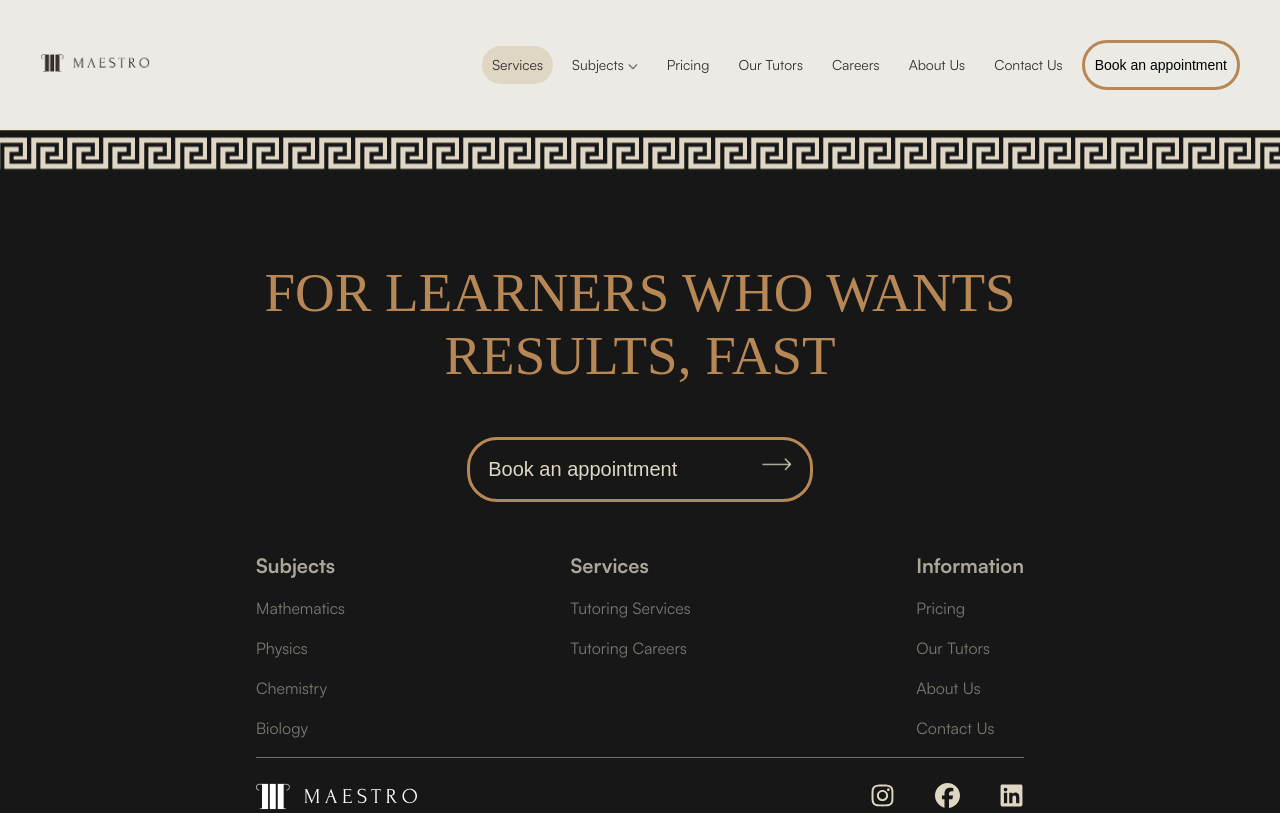
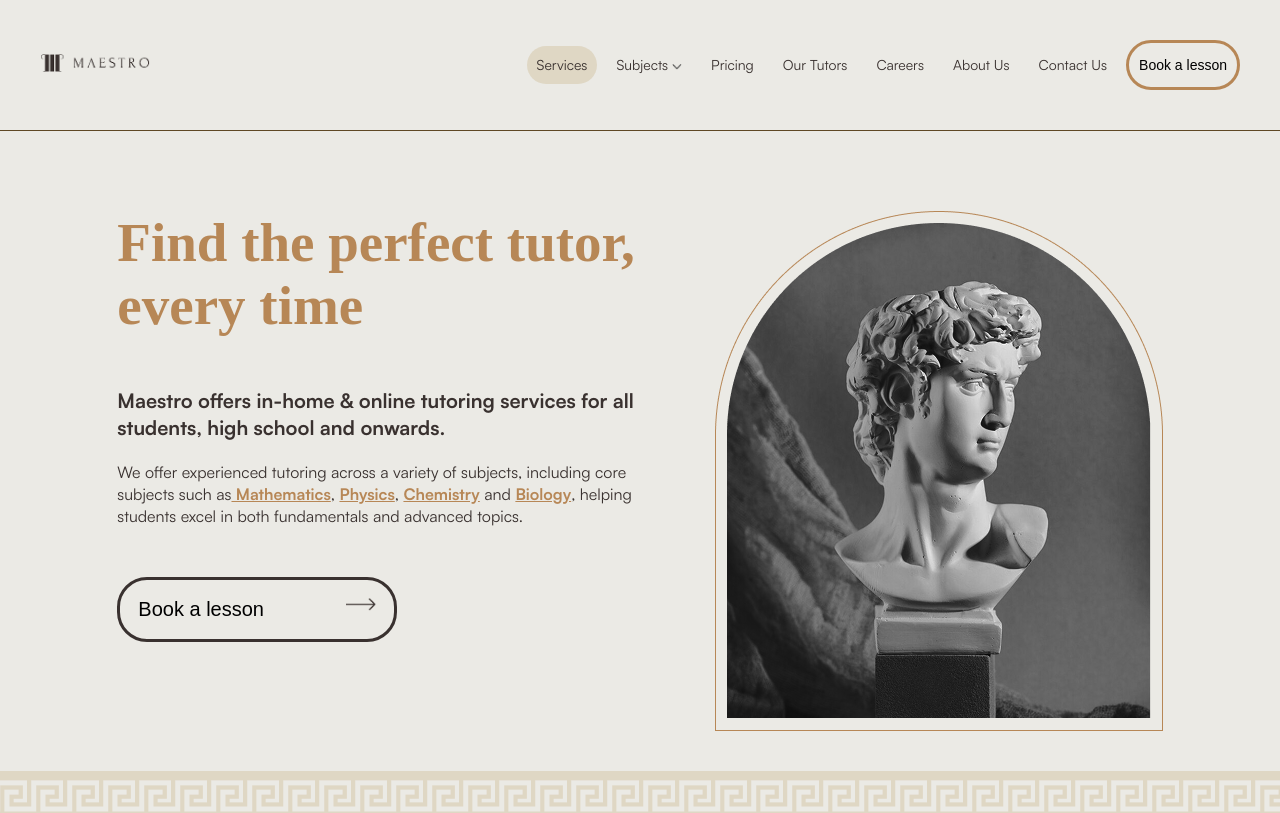
Before and after one commit to samihwadi/maestro-mern, a React (Vite) app in the folder client/maestro-mern/: page /services in a window 1280 px wide. Shown: the top 813 px of the page. Built offline with nearby package versions, Linux system fonts and the light colour scheme; a web font is replaced by a local one.

Commit message:
Created services page

```diff
--- a/client/maestro-mern/src/App.tsx
+++ b/client/maestro-mern/src/App.tsx
@@ -3,6 +3,7 @@ import Footer from './components/footer/Footer'
 import Landing from './components/landing-page/Landing'
 import Navbar from './components/navigation/Navbar'
 import { BrowserRouter as Router, Route, Routes } from 'react-router-dom'
+import Services from './containers/services/Services'
 
 
 const App = () => {
@@ -14,6 +15,7 @@ const App = () => {
           <Navbar />
           <Routes>
             <Route path='/' element={<Landing />}></Route>
+            <Route path='/services' element={<Services />}></Route>
           </Routes>
           <Footer />
         </Router>
--- a/client/maestro-mern/src/components/footer/Footer.tsx
+++ b/client/maestro-mern/src/components/footer/Footer.tsx
@@ -13,7 +13,7 @@ const Footer = () => {
         <div className="runner-design"></div>
         <div className="footer-content-wrapper">
             <h1>FOR LEARNERS WHO WANTS RESULTS, FAST</h1>
-            <button onClick={handleSubmit}>Book an appointment <img src="/arrow-right-light.png" alt="Right Arrow Icon" /></button>
+            <button onClick={handleSubmit}>Book a lesson <img src="/arrow-right-light.png" alt="Right Arrow Icon" /></button>
             <div className="links-container">
                 <ul>
                     <li><strong>Subjects</strong></li>
--- a/client/maestro-mern/src/components/landing-page/Landing.scss
+++ b/client/maestro-mern/src/components/landing-page/Landing.scss
@@ -52,9 +52,6 @@
             margin-top: 50px;
             width: 50%;
             @include styles.styleButton(styles.$textColorDark, styles.$bgColorLight);
-            img {
-                width: 20px;
-            }
         }
     }
 }
--- a/client/maestro-mern/src/components/landing-page/Landing.tsx
+++ b/client/maestro-mern/src/components/landing-page/Landing.tsx
@@ -21,7 +21,7 @@ const Landing = () => {
             <h1>ELEVATED LEARNING THROUGH MAESTRO</h1>
             <h3>In-home  |  Online Tutoring</h3>
             <p className='text-intro'>Smart learning, made easy! Affordable rates, flexible schedules, and tutors who truly care—we keep learning stress-free and effective. Let's grow together!</p>
-            <button onClick={handleSubmit}>Book an appointment</button>
+            <button onClick={handleSubmit}>Book a lesson</button>
         </div>
       </div>
       <PromoRunner />
--- a/client/maestro-mern/src/components/navigation/Navbar.tsx
+++ b/client/maestro-mern/src/components/navigation/Navbar.tsx
@@ -71,7 +71,7 @@ const Navbar = () => {
         <NavLink to="/careers" className={({ isActive }) => (isActive ? 'active' : '')}>Careers</NavLink>
         <NavLink to="/about-us" className={({ isActive }) => (isActive ? 'active' : '')}>About Us</NavLink>
         <NavLink to="/contact-us" className={({ isActive }) => (isActive ? 'active' : '')}>Contact Us</NavLink>
-        <button onClick={handleSubmit}>Book an appointment</button>
+        <button onClick={handleSubmit}>Book a lesson</button>
       </div>
     </div>
   );
--- a/client/maestro-mern/src/components/pitch/Pitch.scss
+++ b/client/maestro-mern/src/components/pitch/Pitch.scss
@@ -3,6 +3,7 @@
 .pitch-container {
     display: flex;
     flex-direction: column;
+    border: solid 0.5px s.$bgColorDark;
     .pitch-content-wrapper {
         display: flex;
         justify-content: space-between;
--- a/client/maestro-mern/src/components/walkthrough/Walkthrough.tsx
+++ b/client/maestro-mern/src/components/walkthrough/Walkthrough.tsx
@@ -37,7 +37,7 @@ const Walkthrough = () => {
                     </div>
                 ))}
             </div>
-            <button onClick={handleSubmit} onMouseEnter={() => setIsHovered(true)} onMouseLeave={() => setIsHovered(false)} >Book an appointment
+            <button onClick={handleSubmit} onMouseEnter={() => setIsHovered(true)} onMouseLeave={() => setIsHovered(false)} >Book a lesson
                 <img
                 src={isHovered ? "/arrow-right-light.png" : "/arrow-right-dark.png"}
                 alt="Right Arrow Icon"
--- /dev/null
+++ b/client/maestro-mern/src/containers/services/Services.scss
@@ -0,0 +1,53 @@
+@use '../../styles/' as s;
+
+.services-container {
+
+}
+.services-article {
+    height: 80vh;
+    display: flex;
+    padding: 80px;
+    justify-content: space-evenly;
+    .services-text-wrapper {
+        width: 50%;
+        h1 {
+            @include s.headerText;
+            font-size: 55px;
+        }
+        p, h3 {
+            @include s.paragraphText;
+        }
+        h3 {
+            font-weight: 600;
+            font-size: 20px;
+            margin: 50px 0px 20px;
+        }
+        p {
+            margin-bottom: 50px;
+            a {
+                font-weight: 600;
+                color: s.$bgHoverLight;
+            }
+        }
+        button {
+            @include s.styleButton(s.$textColorDark, s.$bgColorLight);
+            width: 50%;
+            display: flex;
+            margin-top: 50px;
+            align-self: center;
+            justify-content: space-between;
+            padding: 18px;
+            font-size: 20px;
+            img {
+                width: 30px;
+                height: auto;
+                object-fit: contain;
+                display: block;
+            }
+        }
+    }
+    .services-img-wrapper img {
+        max-width: 450px;
+        height: auto;
+    }
+}
--- /dev/null
+++ b/client/maestro-mern/src/containers/services/Services.tsx
@@ -0,0 +1,44 @@
+import { Link, useNavigate } from "react-router-dom"
+import { useState } from "react";
+import './Services.scss'
+import PromoRunner from "../../components/runner/PromoRunner";
+import Walkthrough from "../../components/walkthrough/Walkthrough";
+import PricingRunner from "../../components/pricing/PricingRunner";
+import InfiniteScroll from "../../components/scroller/InfiniteScroll";
+import Pitch from "../../components/pitch/Pitch";
+const Services = () => {
+    const navigate = useNavigate();
+    const handleSubmit = () => {
+        navigate('/book-lesson');
+    }
+    const [isHovered, setIsHovered] = useState(false);
+  return (
+    <div className="services-container">
+        <div className="services-article">
+            <div className="services-text-wrapper">
+                <h1>Find the perfect tutor, every time</h1>
+                <h3>Maestro offers in-home & online tutoring services for all students, high school and onwards.</h3>
+                <p>We offer experienced tutoring across a variety of subjects, including core subjects such as
+                    <Link to="/mathematics"> Mathematics</Link>, <Link to="/physics">Physics</Link>, <Link to="/chemistry">Chemistry</Link> and <Link to="/biology">Biology</Link>, helping students excel in both fundamentals and advanced topics.
+                </p>
+                <button onClick={handleSubmit} onMouseEnter={() => setIsHovered(true)} onMouseLeave={() => setIsHovered(false)} >Book a lesson
+                    <img
+                    src={isHovered ? "/arrow-right-light.png" : "/arrow-right-dark.png"}
+                    alt="Right Arrow Icon"
+                    />
+                </button>
+            </div>
+            <div className="services-img-wrapper">
+                <img src="/services-hero.png" alt="Statue of a greek man" />
+            </div>
+        </div>
+        <PromoRunner />
+        <Walkthrough />
+        <PricingRunner />
+        <InfiniteScroll />
+        <Pitch />
+    </div>
+  )
+}
+
+export default Services
```
Also changed, not shown: client/maestro-mern/public/services-hero.png (added).
